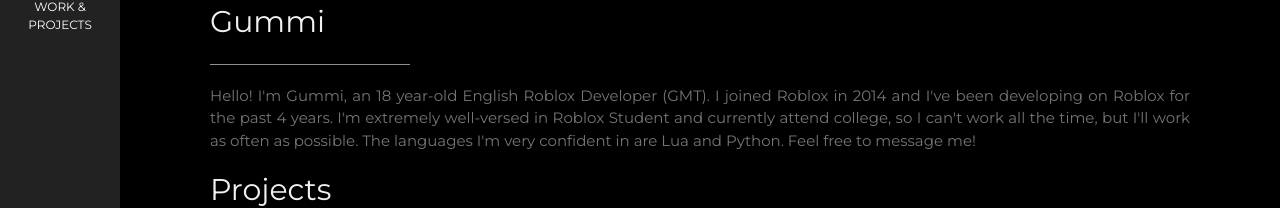
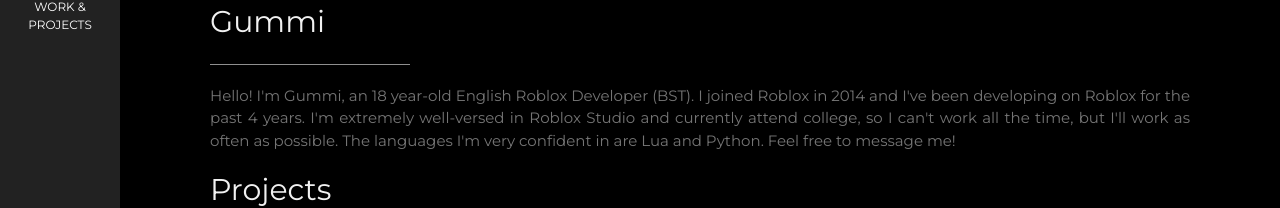
Before and after one commit to ggGummi/Gummi-Portfolio, a plain HTML site: page index.html in a window 1280 px wide. Shown: the part 182-390 px from the top of the page. Drawn offline with nearby package versions, Linux system fonts and the light colour scheme.

Commit message:
Update index.html

```diff
--- a/index.html
+++ b/index.html
@@ -56,8 +56,8 @@
     <h2 class="w3-text-light-grey">Gummi</h2>
     <hr style="width:200px" class="w3-opacity">
     <p>
-      Hello! I'm Gummi, an 18 year-old English Roblox Developer (GMT). I joined Roblox in 2014 and I've been developing on Roblox for the past 4 years.
-      I'm extremely well-versed in Roblox Student and currently attend college, so I can't work all the time, but I'll work as often as possible.
+      Hello! I'm Gummi, an 18 year-old English Roblox Developer (BST). I joined Roblox in 2014 and I've been developing on Roblox for the past 4 years.
+      I'm extremely well-versed in Roblox Studio and currently attend college, so I can't work all the time, but I'll work as often as possible.
       The languages I'm very confident in are Lua and Python. Feel free to message me!
     </p>
     <!--...
```
